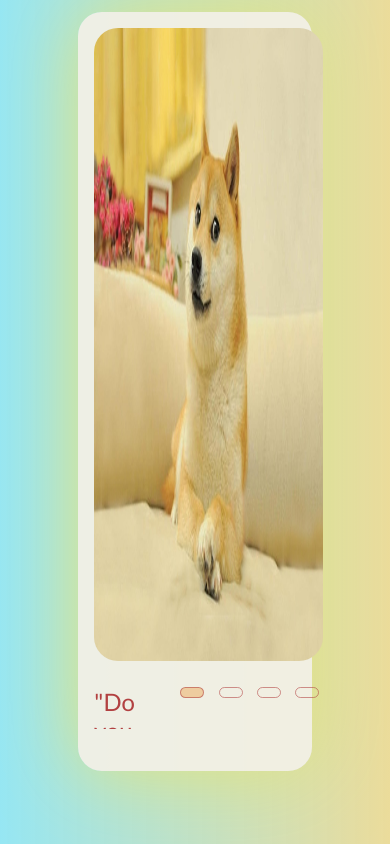
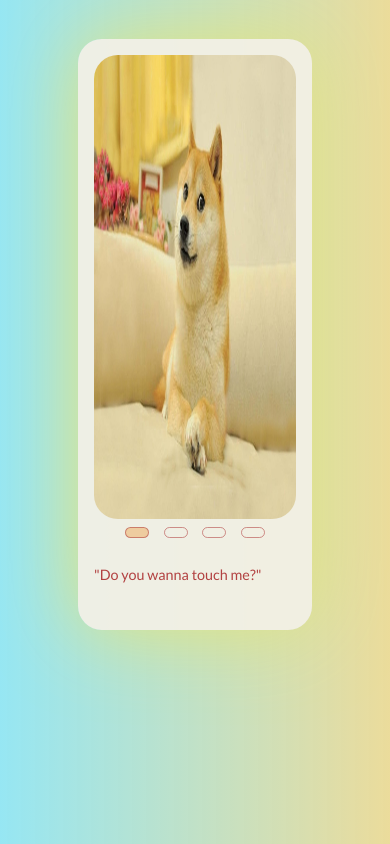
Before and after one commit to KramnKat/cssMemSlider, a plain HTML site: page index.html in a window 390 px wide. Drawn offline with Linux system fonts and the light colour scheme.

Commit message:
feat: realize adaptive (Mon, May 16, 2022 04:48:50 PM)

```diff
--- a/styles.css
+++ b/styles.css
@@ -52,18 +52,19 @@ img {
 	grid-area: b;
 	display: flex;
 	justify-content: flex-start;
-	font-size: 1.5rem;
+	font-size: 1rem;
 	color:rgb(178, 65, 65)
 }
 
 .text__wrapper {
-	height: 5vh;
+	height: 8vh;
 	overflow: hidden;
 }
 
 span {
 	display: block;
 	height: 100%;
+	transition: .3s;
 }
 
 .slider__buttons {
@@ -130,19 +131,63 @@ label:active .mems-checker__btn {
 	margin-top: -225vh;
 }
 
-
 #first-mem:checked~.slider__text>.text__wrapper>.active {
 	margin-top: 0;
 }
 
 #second-mem:checked~.slider__text>.text__wrapper>.active  {
-	margin-top: -5vh;
+	margin-top: -8vh;
 }
 
 #third-mem:checked~.slider__text>.text__wrapper>.active {
-	margin-top: -10vh;
+	margin-top: -16vh;
 }
 
 #fourth-mem:checked~.slider__text>.text__wrapper>.active  {
-	margin-top: -15vh;
+	margin-top: -24vh;
 }
+
+@media screen and (max-width: 768px) {
+	.container {
+		height: 70vh;
+		grid-template-areas:
+		"a"
+		"c"
+		"b";
+		gap: 0.5rem;
+		margin: 10% auto 0;
+	}
+
+	.slider__buttons {
+		justify-content: center;
+	}
+
+	.slider__text {
+		font-size: 0.9rem;
+	}
+
+	.slider__images {
+		height: 55vh;
+	}
+
+	img {
+		width: 100%;
+		height: calc(100% / 4);
+	}
+
+	#first-mem:checked~.slider__images>.images__wrapper>.active {
+		margin-top: 0;
+	}
+
+	#second-mem:checked~.slider__images>.images__wrapper>.active  {
+		margin-top: -55vh;
+	}
+
+	#third-mem:checked~.slider__images>.images__wrapper>.active {
+		margin-top: -110vh;
+	}
+
+	#fourth-mem:checked~.slider__images>.images__wrapper>.active  {
+		margin-top: -165vh;
+	}
+}
```
